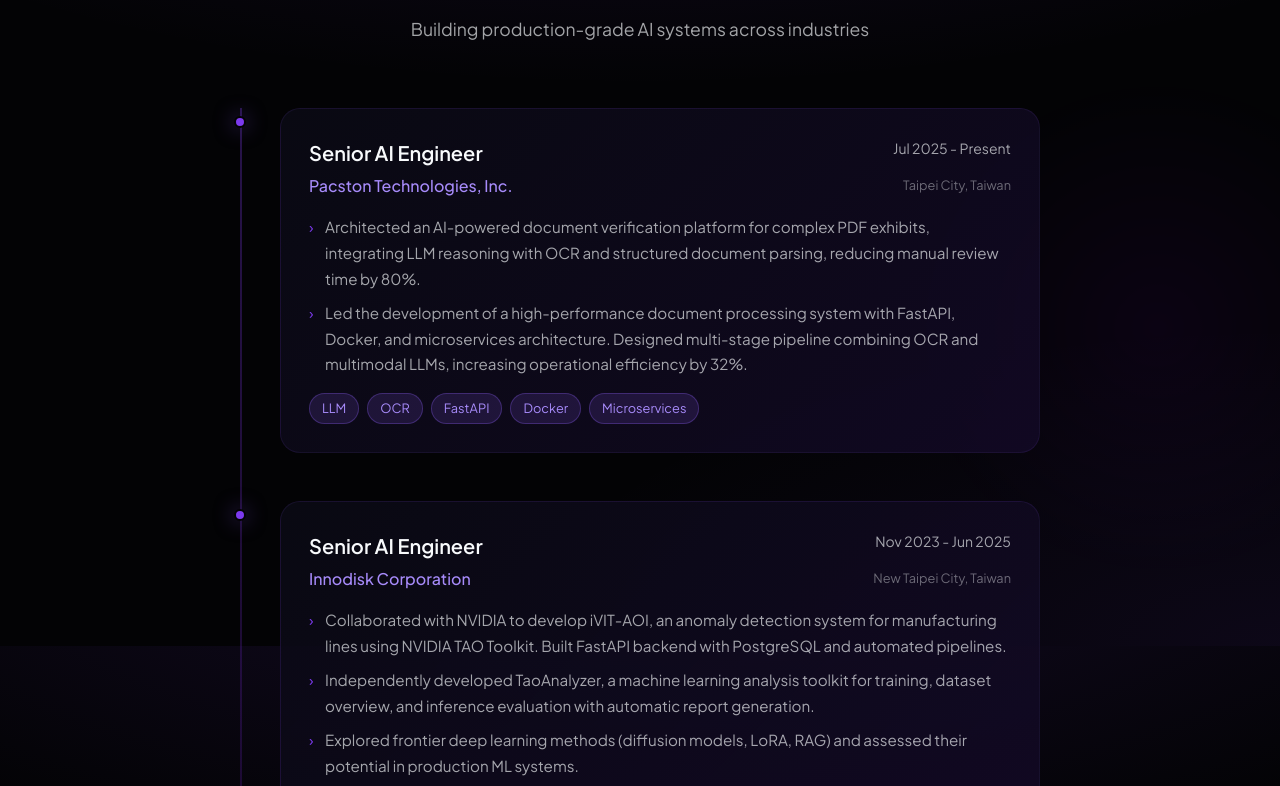
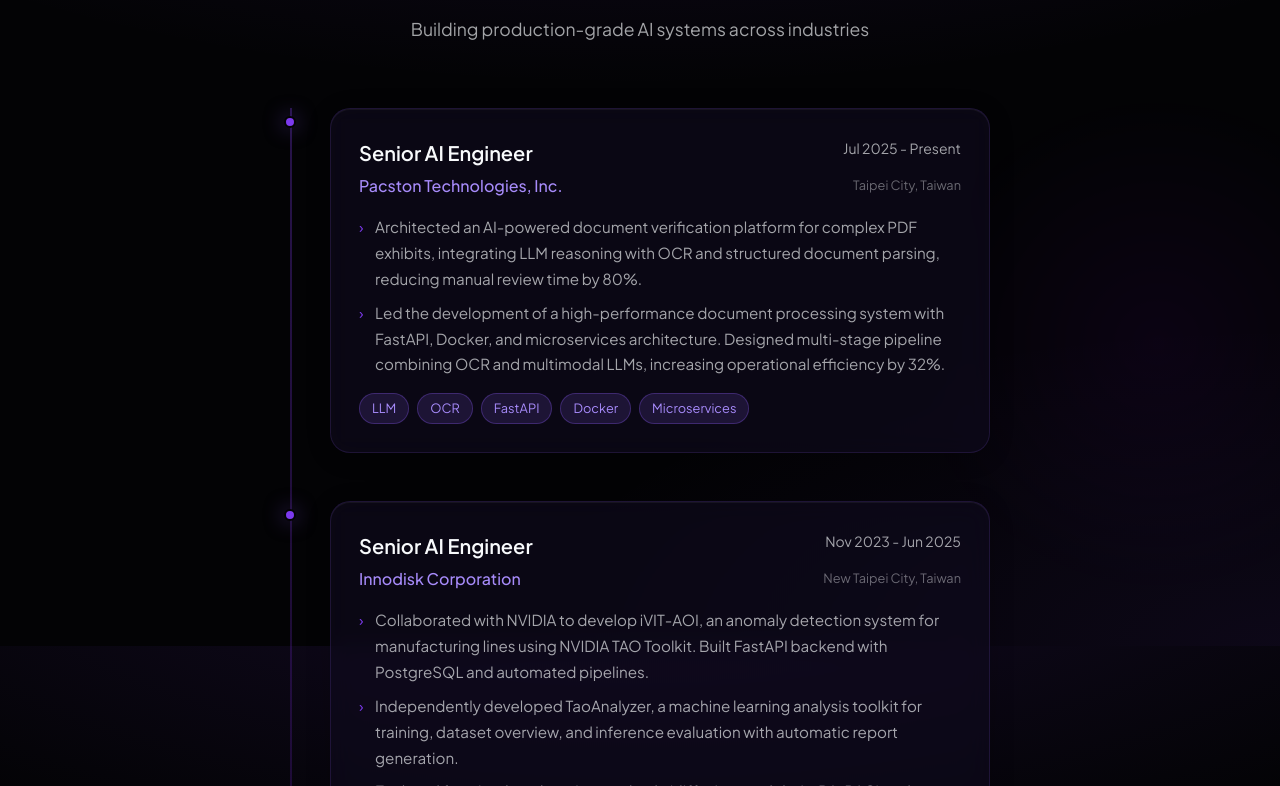
Before and after one commit to sodinfeliz/sodinfeliz.github.io, a React (Vite) app: page / in a window 1280 px wide. Shown: the part 3354-4140 px from the top of the page. Built offline with nearby package versions, Linux system fonts and the light colour scheme; the HTML template or start-up script is replaced by a standard one.

Commit message:
refactor: Adjust experience timeline max-width and move card hover styles to CSS classes.

```diff
--- a/src/components/Experience.tsx
+++ b/src/components/Experience.tsx
@@ -104,7 +104,7 @@ export default function Experience() {
           ref={timelineRef}
           style={{
             position: 'relative',
-            maxWidth: '800px',
+            maxWidth: '700px',
             margin: '0 auto',
           }}
         >
@@ -144,18 +144,9 @@ export default function Experience() {
               }} />
 
               <div
-                className="glass"
+                className="glass feature-card"
                 style={{
                   padding: 'clamp(20px, 4vw, 28px)',
-                  transition: 'all 0.3s ease',
-                }}
-                onMouseEnter={(e) => {
-                  e.currentTarget.style.background = 'var(--bg-card-hover)'
-                  e.currentTarget.style.borderColor = 'var(--purple-primary)'
-                }}
-                onMouseLeave={(e) => {
-                  e.currentTarget.style.background = 'var(--bg-card)'
-                  e.currentTarget.style.borderColor = 'var(--border-color)'
                 }}
               >
                 <div style={{
```
